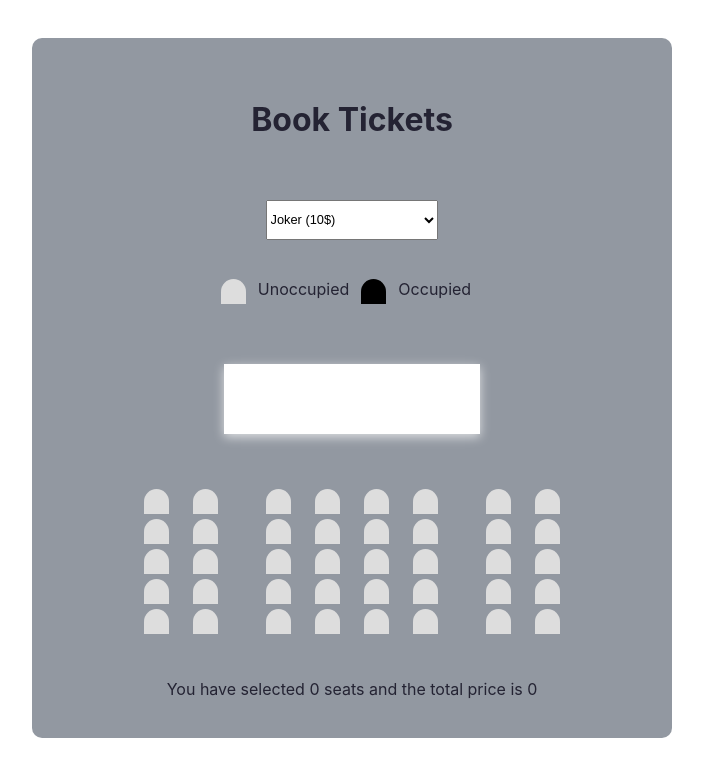
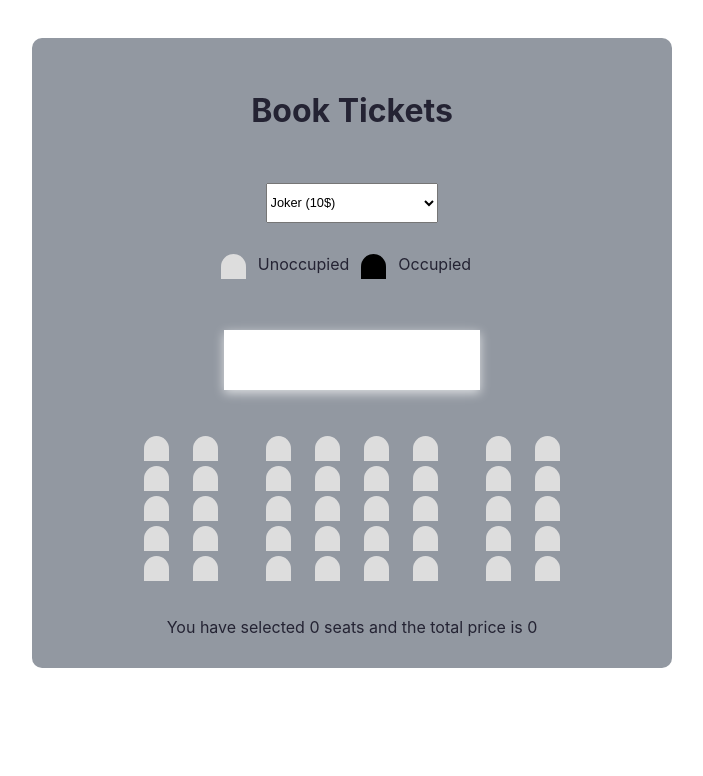
Before and after one commit to srpari/SeatBooking, a React (Create React App) app in the folder movieseatbooking/: page / in a window 1280 px wide. Shown: the top 776 px of the page, without its empty margins (288-991 px from the left). Built offline with nearby package versions, Linux system fonts and the light colour scheme.

Commit message:
final commit

```diff
--- a/movieseatbooking/src/App.css
+++ b/movieseatbooking/src/App.css
@@ -4,7 +4,7 @@
   justify-content: center;
   align-items: center;
   width: 50%;
-  height: 700px;
+  height: 630px;
   justify-content: space-evenly;
   margin: 3% auto;
   background-color: #9298a1;
@@ -27,7 +27,7 @@
 
 .screen {
   background-color: #fff;
-  height: 70px;
+  height: 60px;
   width: 40%;
   margin: 15px 0;
   /* transform: rotateY(-65deg); */
```
